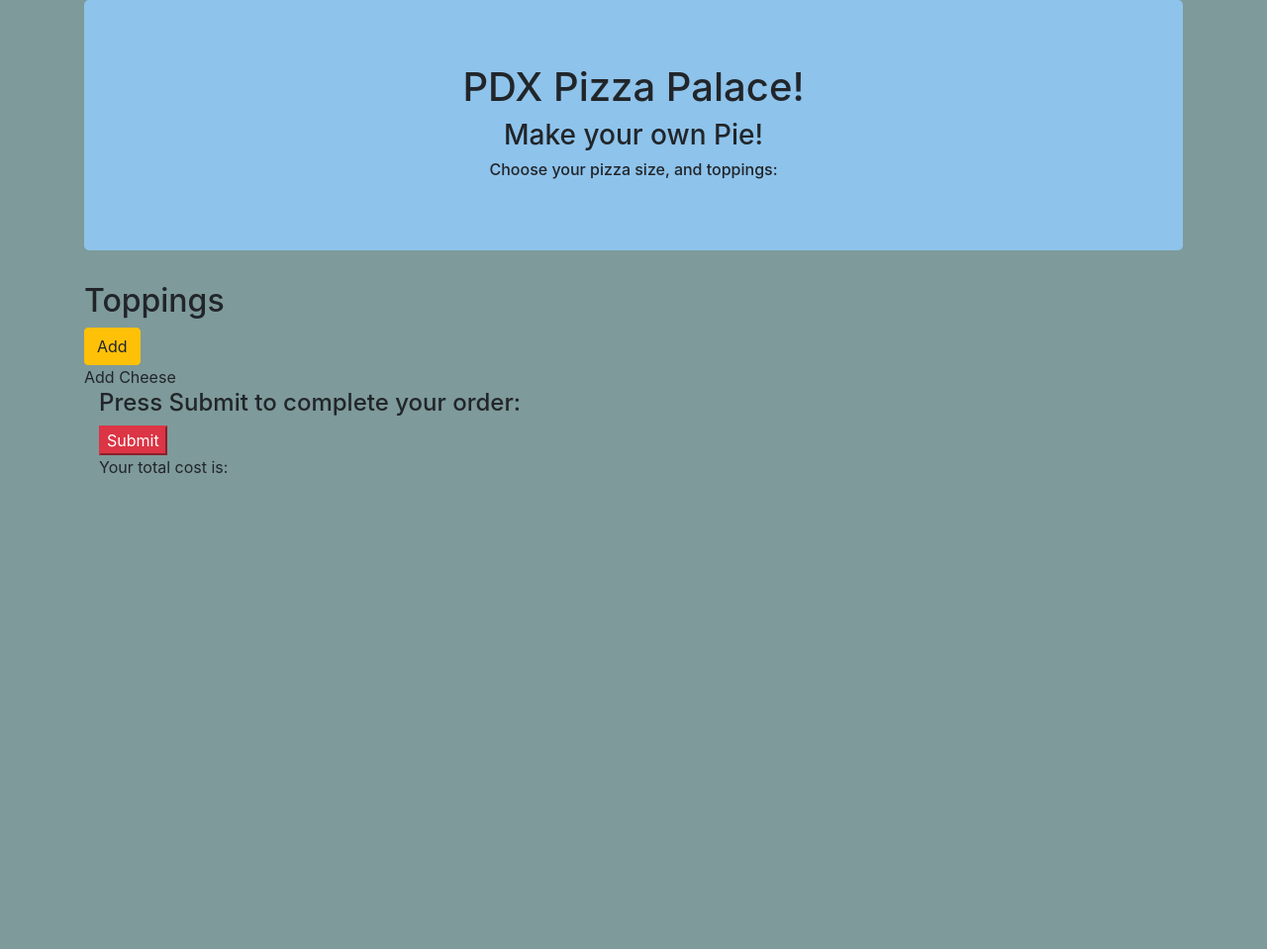
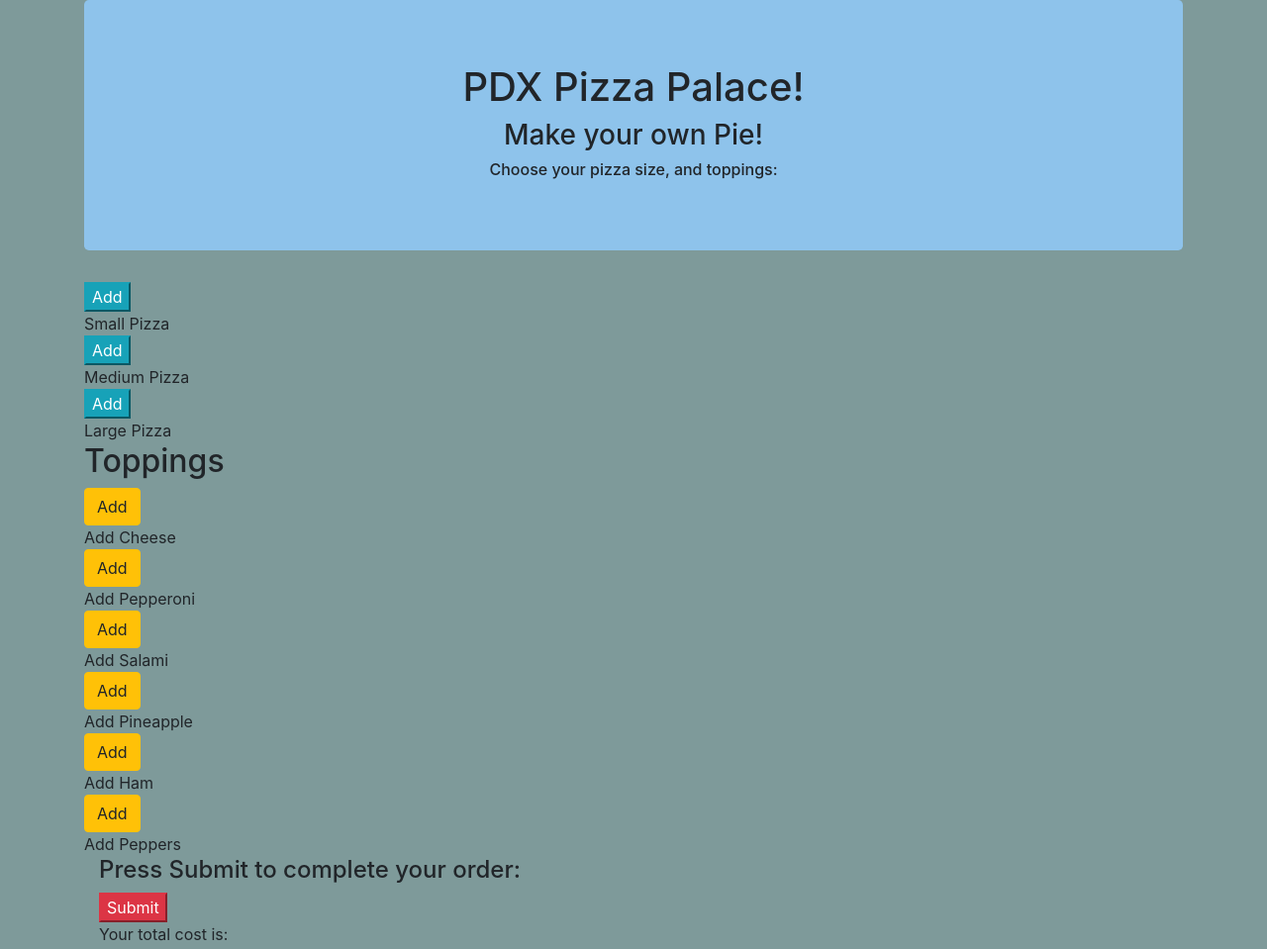
Before and after one commit to Drewmacauley/W4-Pizza, a plain HTML site: page index.html in a window 1280 px wide. Shown: the whole page at 99% size. Before the commit the page ends 800 px from the top, so only its background shows below. Drawn offline with Linux system fonts and the light colour scheme.

Commit message:
Trial and error

```diff
--- a/index.html
+++ b/index.html
@@ -17,6 +17,30 @@
       <h6>Choose your pizza size, and toppings:</h6>
     </div>
     <div class="row">
+      <div class="col-4">
+        <div class="sizeButtons">
+          <button id="smallButton" class="btn-info">Add</button>
+        </div>
+        <span>Small Pizza</span>
+      </div>
+    </div>
+    <div class="row">
+      <div class="col-4">
+        <div class="sizeButtons">
+          <button id="mediumButton" class="btn-info">Add</button>
+        </div>
+        <span>Medium Pizza</span>
+      </div>
+    </div>
+    <div class="row">
+      <div class="col-4">
+        <div class="sizeButtons">
+          <button id="largeButton" class="btn-info">Add</button>
+        </div>
+        <span>Large Pizza</span>
+      </div>
+    </div>
+    <div class="row">
       <div class="col-2">
         <h2>Toppings</h2>
         <div class="topButtons">
@@ -25,7 +49,46 @@
         <span>Add Cheese</span>
       </div>
     </div>
-
+    <div class="row">
+      <div class="col-2">
+        <div class="topButtons">
+          <button id="foodButton" class="btn btn-warning">Add</button>
+        </div>
+        <span>Add Pepperoni</span>
+      </div>
+    </div>
+    <div class="row">
+      <div class="col-2">
+        <div class="topButtons">
+          <button id="foodButton" class="btn btn-warning">Add</button>
+        </div>
+        <span>Add Salami</span>
+      </div>
+    </div>
+    <div class="row">
+      <div class="col-2">
+        <div class="topButtons">
+          <button id="foodButton" class="btn btn-warning">Add</button>
+        </div>
+        <span>Add Pineapple</span>
+      </div>
+    </div>
+    <div class="row">
+      <div class="col-2">
+        <div class="topButtons">
+          <button id="foodButton" class="btn btn-warning">Add</button>
+        </div>
+        <span>Add Ham</span>
+      </div>
+    </div>
+    <div class="row">
+      <div class="col-2">
+        <div class="topButtons">
+          <button id="foodButton" class="btn btn-warning">Add</button>
+        </div>
+        <span>Add Peppers</span>
+      </div>
+    </div>
     <div class="col-6">
       <h4>Press Submit to complete your order:</h4>
       <div class="totalCostButton">
```
